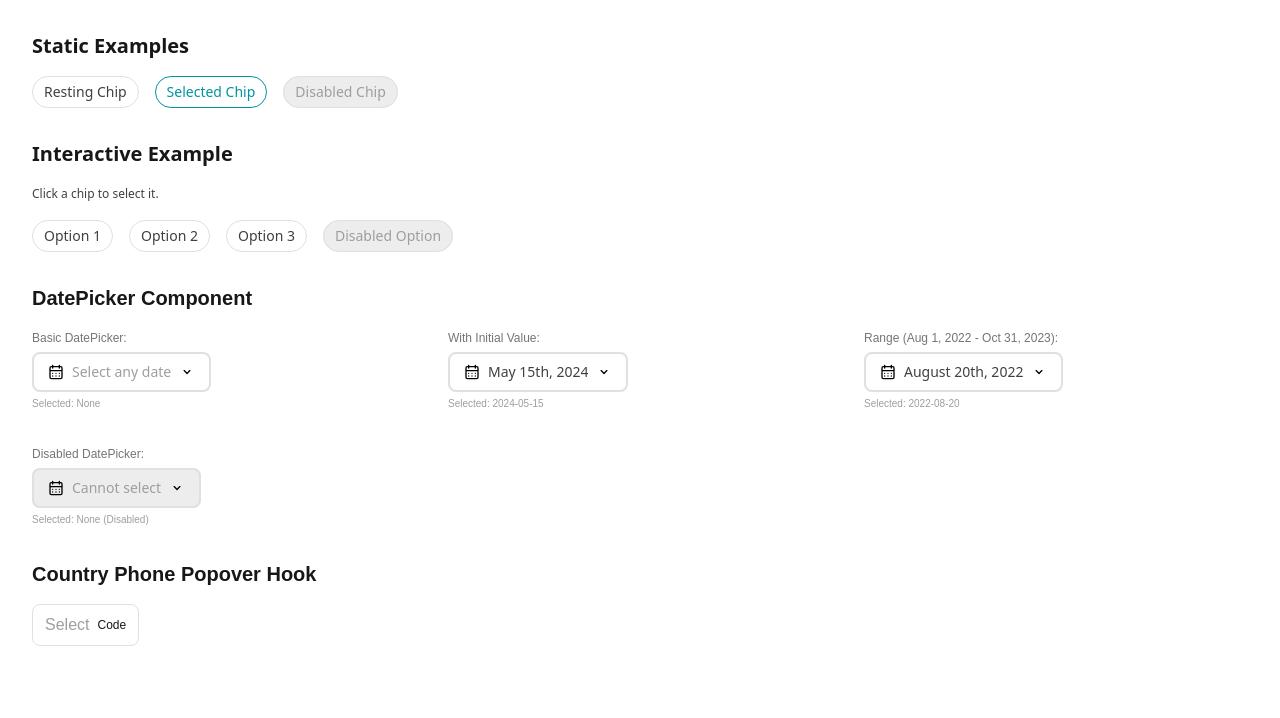
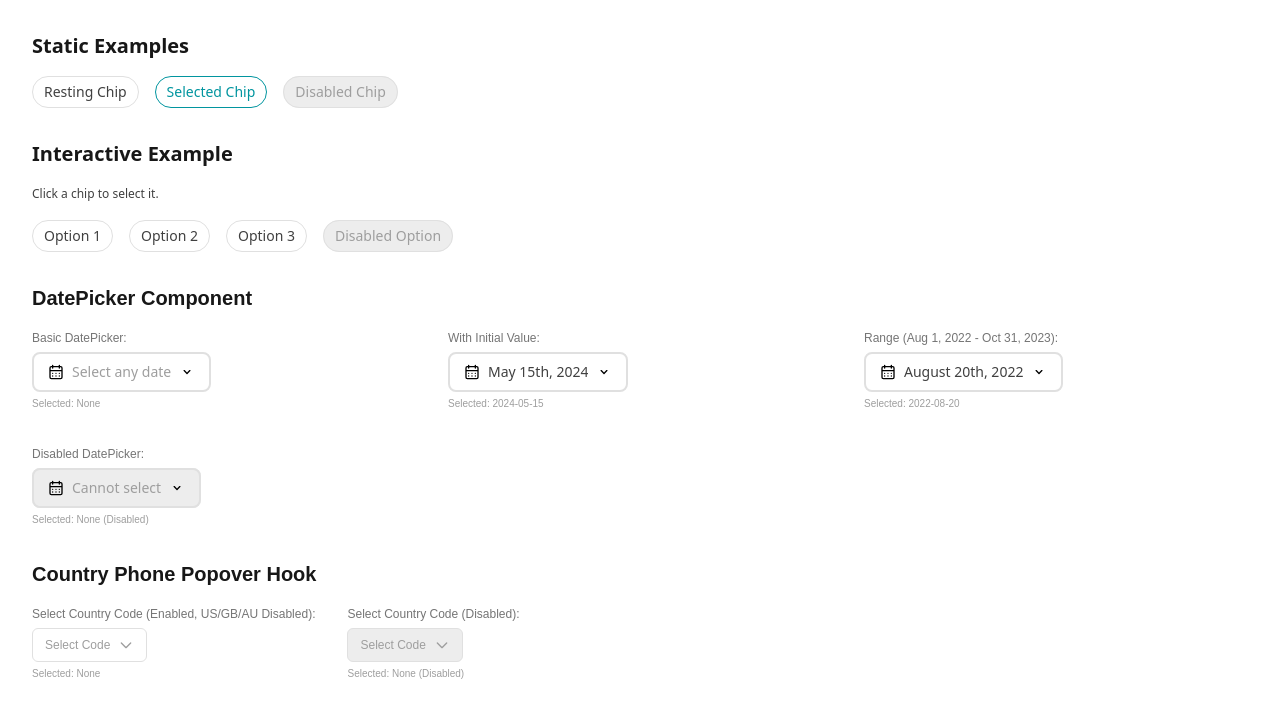
Before and after one commit to emenalwafi/just-hire-me-already, a Next.js app: page /playground in a window 1280 px wide. Shown: the top 718 px of the page. Built offline with nearby package versions, Linux system fonts and the light colour scheme.

Commit message:
[HireMe][FE-005][fix]: Fix disabling functionality

```diff
--- a/app/playground/page.tsx
+++ b/app/playground/page.tsx
@@ -33,21 +33,28 @@ export default function Home() {
     "2022-08-20"
   ); // Example with bounds
 
-  const countryButtonRef = useRef<HTMLButtonElement>(null); // Ref for the trigger button
-  const [selectedCountry, setSelectedCountry] = useState<Country | null>(null); // State to store the selected country
+  // --- State and Refs for Country Phone Popover ---
+  const [selectedCountry, setSelectedCountry] = useState<Country | null>(null); // State to hold the selected country object
+  const countryTriggerRef = useRef<HTMLButtonElement>(null); // Ref for the trigger button
+  const disabledCountryTriggerRef = useRef<HTMLButtonElement>(null); // Ref for the disabled trigger button
 
-  // Use the custom hook
+  // --- Control disabled state for the second button ---
+  // const [isCountrySelectorDisabled, setIsCountrySelectorDisabled] = useState(true);
+
+  // --- Example list of disabled country ISO codes ---
+  const exampleDisabledIsos = ["US", "GB", "AU"]; // Disable United States, UK, Australia
+
+  // Use the country popover hook for the ENABLED selector
   const {
     isOpen: isCountryPopoverOpen,
     setIsOpen: setCountryPopoverOpen,
     popoverElement: countryPopoverElement,
   } = useCountryPhonePopover({
-    anchorRef: countryButtonRef, // Pass the ref of the trigger element
-    onSelectCountry: (country) => {
-      setSelectedCountry(country); // Update state when a country is selected
-      console.log("Selected Country:", country);
-    },
-    // initialIsOpen: true // Optionally start open
+    anchorRef: countryTriggerRef, // Pass the ref of the ENABLED trigger element
+    onSelectCountry: setSelectedCountry, // Function to update selected country state
+    selectedCountryIso: selectedCountry?.iso, // Pass the ISO of the currently selected country
+    disabledCountryIsos: exampleDisabledIsos, // Pass the array of disabled ISOs
+    initialIsOpen: false, // Start closed
   });
 
   return (
@@ -155,39 +162,117 @@ export default function Home() {
         </div>
       </section>
 
+      {/* Country Phone Popover Section */}
       <section>
         <h2 className="text-xl font-bold mb-4">Country Phone Popover Hook</h2>
-        <div className="flex items-end gap-2">
-          {/* Trigger Button */}
+        <div className="flex flex-wrap gap-8 items-start">
+          {" "}
+          {/* Use flex for side-by-side */}
+          {/* Enabled Example */}
+          <div>
+            <label className="block text-sm font-medium text-neutral-70 mb-1">
+              Select Country Code (Enabled, US/GB/AU Disabled):
+            </label>
+            {/* Enabled Trigger Button */}
             <button
-            ref={countryButtonRef} // Attach the ref here
+              ref={countryTriggerRef}
               type="button"
-            onClick={() => setCountryPopoverOpen(true)} // Open popover on click
-            className="inline-flex items-center gap-2 px-3 py-2 border border-neutral-40 rounded-lg hover:border-neutral-70 focus:outline-none focus:ring-2 focus:ring-primary-focus/50"
+              onClick={() => setCountryPopoverOpen(true)} // Open the popover on click
+              className="inline-flex items-center gap-2 px-3 py-1.5 border border-neutral-40 rounded-md bg-white hover:bg-neutral-20 focus:outline-none focus:ring-2 focus:ring-primary-focus/50"
+              aria-haspopup="true"
+              aria-expanded={isCountryPopoverOpen}
             >
               {selectedCountry ? (
-              <div className="w-5 h-auto overflow-hidden rounded-sm">
-                {/* Use DynamicFlag helper here */}
+                <>
+                  <div className="w-4 h-4 rounded-full overflow-hidden flex-shrink-0">
                     <DynamicFlag
                       countryCode={selectedCountry.iso}
                       title={selectedCountry.name}
                     />
                   </div>
+                  <span className="text-sm text-neutral-90">
+                    {selectedCountry.code}
+                  </span>
+                </>
               ) : (
-              <span className="text-neutral-60">Select</span>
+                <span className="text-sm text-neutral-60">Select Code</span>
               )}
-            <span className="text-sm">{selectedCountry?.code ?? "Code"}</span>
+              {/* Down Arrow */}
+              <svg
+                xmlns="http://www.w3.org/2000/svg"
+                className="h-4 w-4 text-neutral-60"
+                fill="none"
+                viewBox="0 0 24 24"
+                stroke="currentColor"
+              >
+                <path
+                  strokeLinecap="round"
+                  strokeLinejoin="round"
+                  strokeWidth={2}
+                  d="M19 9l-7 7-7-7"
+                />
+              </svg>
             </button>
+            <p className="text-xs text-neutral-60 mt-1">
+              Selected:{" "}
+              {selectedCountry
+                ? `${selectedCountry.name} (${selectedCountry.code})`
+                : "None"}
+            </p>
 
-          {/* Display Selected Country (Optional) */}
-          {selectedCountry && (
-            <p className="text-sm text-neutral-70">
-              Selected: {selectedCountry.name} ({selectedCountry.code})
+            {/* Render the popover element associated with the enabled trigger */}
+            {countryPopoverElement}
+          </div>
+          {/* Disabled Example */}
+          <div>
+            <label className="block text-sm font-medium text-neutral-70 mb-1">
+              Select Country Code (Disabled):
+            </label>
+            {/* Disabled Trigger Button */}
+            <button
+              ref={disabledCountryTriggerRef}
+              type="button"
+              disabled // Add disabled attribute
+              // Apply disabled styles
+              className="inline-flex items-center gap-2 px-3 py-1.5 border border-neutral-40 rounded-md bg-neutral-30 cursor-not-allowed"
+            >
+              {/* Always show placeholder text and disabled colors */}
+              <span className="text-sm text-neutral-60">Select Code</span>
+              {/* Down Arrow with disabled color */}
+              <svg
+                xmlns="http://www.w3.org/2000/svg"
+                className="h-4 w-4 text-neutral-60"
+                fill="none"
+                viewBox="0 0 24 24"
+                stroke="currentColor"
+              >
+                <path
+                  strokeLinecap="round"
+                  strokeLinejoin="round"
+                  strokeWidth={2}
+                  d="M19 9l-7 7-7-7"
+                />
+              </svg>
+            </button>
+            <p className="text-xs text-neutral-60 mt-1">
+              Selected: None (Disabled)
             </p>
-          )}
+
+            {/* Optionally render the popover for the disabled button if needed, but likely not */}
+            {/* {disabledPopoverElement} */}
           </div>
-        {/* Render the popover element from the hook */}
-        {countryPopoverElement}
+          {/* Toggle Disabled State */}
+          {/*
+            <div className="w-full mt-4">
+                 <button
+                    onClick={() => setIsCountrySelectorDisabled(!isCountrySelectorDisabled)}
+                    className="px-3 py-1 bg-blue-500 text-white rounded hover:bg-blue-600 text-sm"
+                 >
+                     Toggle Disabled State for Second Button
+                 </button>
+            </div>
+             */}
+        </div>
       </section>
     </div>
   );
```
Also changed, not shown: hooks/country-phone-popover/useCountryPhonePopover.tsx (+58 -15 lines). Lines whose indentation alone changed are shown as unchanged.
